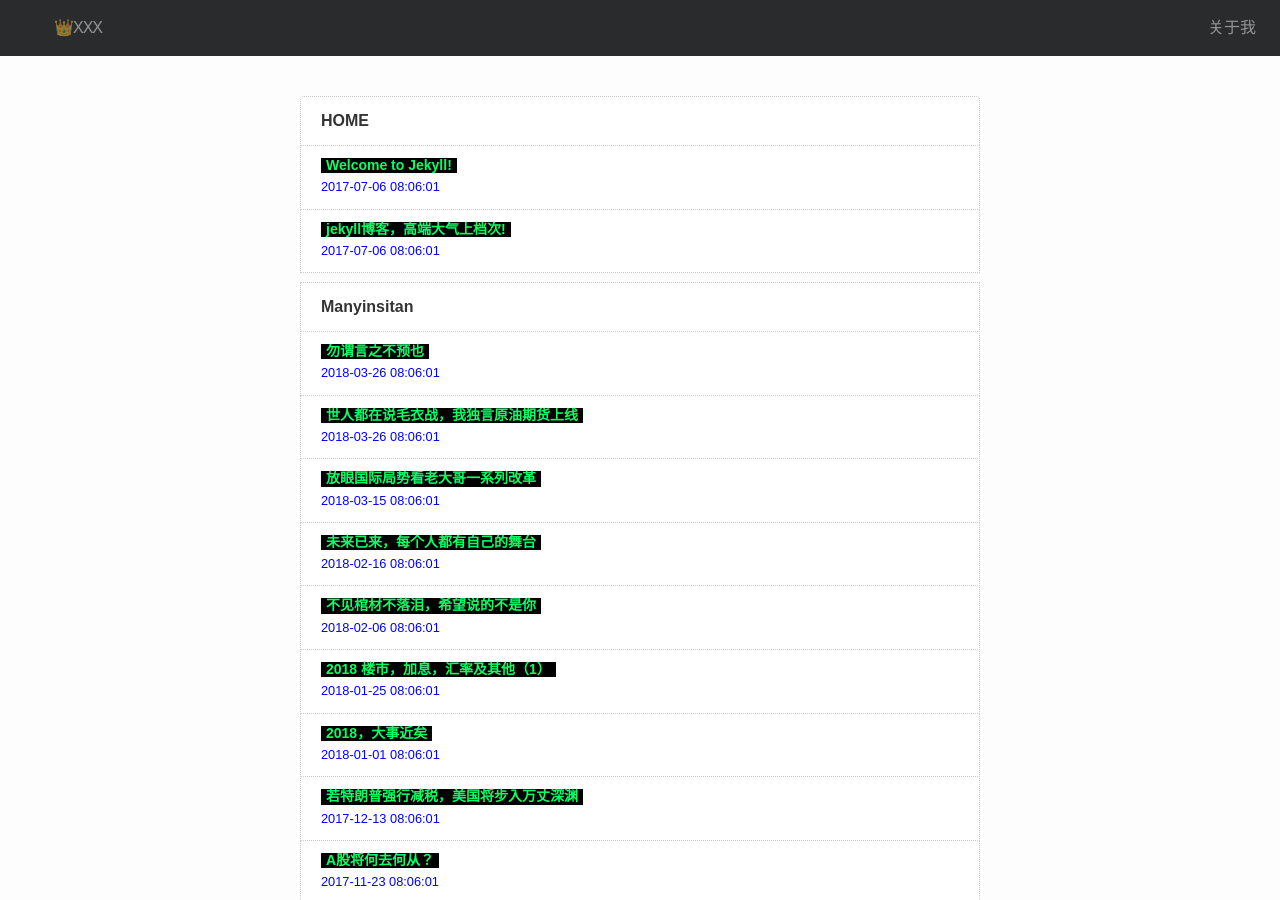
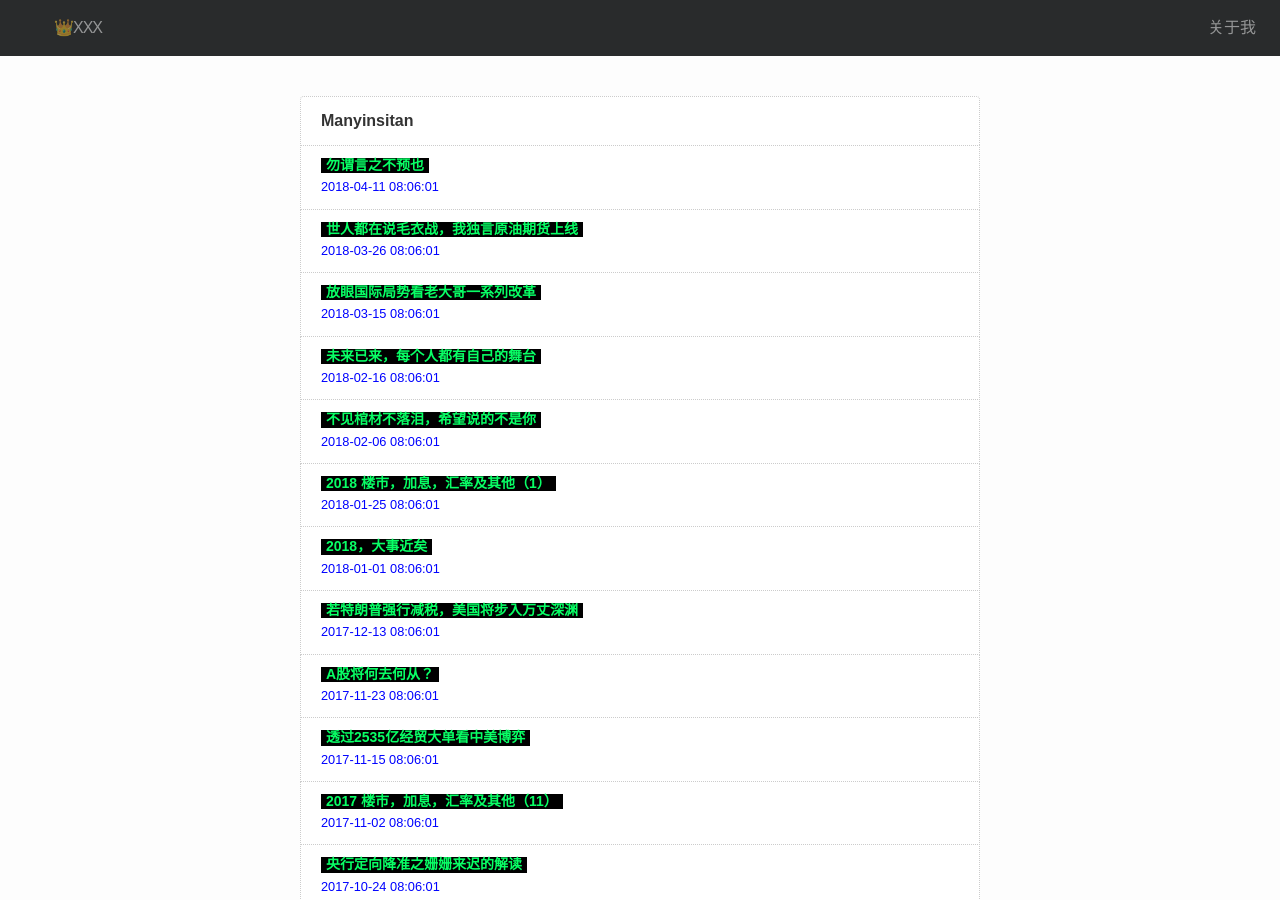
Before and after one commit to laixiaolai/laixiaolai.github.io, a Jekyll site: the page built from index.md, in a window 1280 px wide and 900 px high. Built offline with Jekyll 4.4.1, drawn with Linux system fonts in a browser that asks for light colours; nearby versions of some CDN libraries; some of the changed lines change nothing that is shown.

Commit message:
更新时间

```diff
--- a/_posts/2017-07-06-my-article-1.markdown
+++ /dev/null
@@ -1,26 +0,0 @@
----
-layout: post
-title:  "jekyll博客，高端大气上档次!"
-date:   2017-07-06 16:06:01 +0800
-category: "HOME"
-categories: jekyll update
----
-You’ll find this post in your `_posts` directory. Go ahead and edit it and re-build the site to see your changes. You can rebuild the site in many different ways, but the most common way is to run `jekyll serve`, which launches a web server and auto-regenerates your site when a file is updated.
-
-To add new posts, simply add a file in the `_posts` directory that follows the convention `YYYY-MM-DD-name-of-post.ext` and includes the necessary front matter. Take a look at the source for this post to get an idea about how it works.
-
-Jekyll also offers powerful support for code snippets:
-
-{% highlight ruby %}
-def print_hi(name)
-  puts "Hi, #{name}"
-end
-print_hi('Tom')
-#=> prints 'Hi, Tom' to STDOUT.
-{% endhighlight %}
-
-Check out the [Jekyll docs][jekyll-docs] for more info on how to get the most out of Jekyll. File all bugs/feature requests at [Jekyll’s GitHub repo][jekyll-gh]. If you have questions, you can ask them on [Jekyll Talk][jekyll-talk].
-
-[jekyll-docs]: https://jekyllrb.com/docs/home
-[jekyll-gh]:   https://github.com/jekyll/jekyll
-[jekyll-talk]: https://talk.jekyllrb.com/
--- a/_posts/2017-07-06-welcome-to-jekyll.markdown
+++ /dev/null
@@ -1,26 +0,0 @@
----
-layout: post
-title:  "Welcome to Jekyll!"
-date:   2017-07-06 16:06:01 +0800
-category: "HOME"
-categories: jekyll update
----
-You’ll find this post in your `_posts` directory. Go ahead and edit it and re-build the site to see your changes. You can rebuild the site in many different ways, but the most common way is to run `jekyll serve`, which launches a web server and auto-regenerates your site when a file is updated.
-
-To add new posts, simply add a file in the `_posts` directory that follows the convention `YYYY-MM-DD-name-of-post.ext` and includes the necessary front matter. Take a look at the source for this post to get an idea about how it works.
-
-Jekyll also offers powerful support for code snippets:
-
-{% highlight ruby %}
-def print_hi(name)
-  puts "Hi, #{name}"
-end
-print_hi('Tom')
-#=> prints 'Hi, Tom' to STDOUT.
-{% endhighlight %}
-
-Check out the [Jekyll docs][jekyll-docs] for more info on how to get the most out of Jekyll. File all bugs/feature requests at [Jekyll’s GitHub repo][jekyll-gh]. If you have questions, you can ask them on [Jekyll Talk][jekyll-talk].
-
-[jekyll-docs]: https://jekyllrb.com/docs/home
-[jekyll-gh]:   https://github.com/jekyll/jekyll
-[jekyll-talk]: https://talk.jekyllrb.com/
--- a/_posts/2018-04-11-manyinsitan.markdown
+++ b/_posts/2018-04-11-manyinsitan.markdown
@@ -1,7 +1,7 @@
 ---
 layout: post
 title:  "勿谓言之不预也"
-date:   2018-03-26 16:06:01 +0800
+date:   2018-04-11 16:06:01 +0800
 category: "Manyinsitan"
 categories: jekyll update
 ---
```
